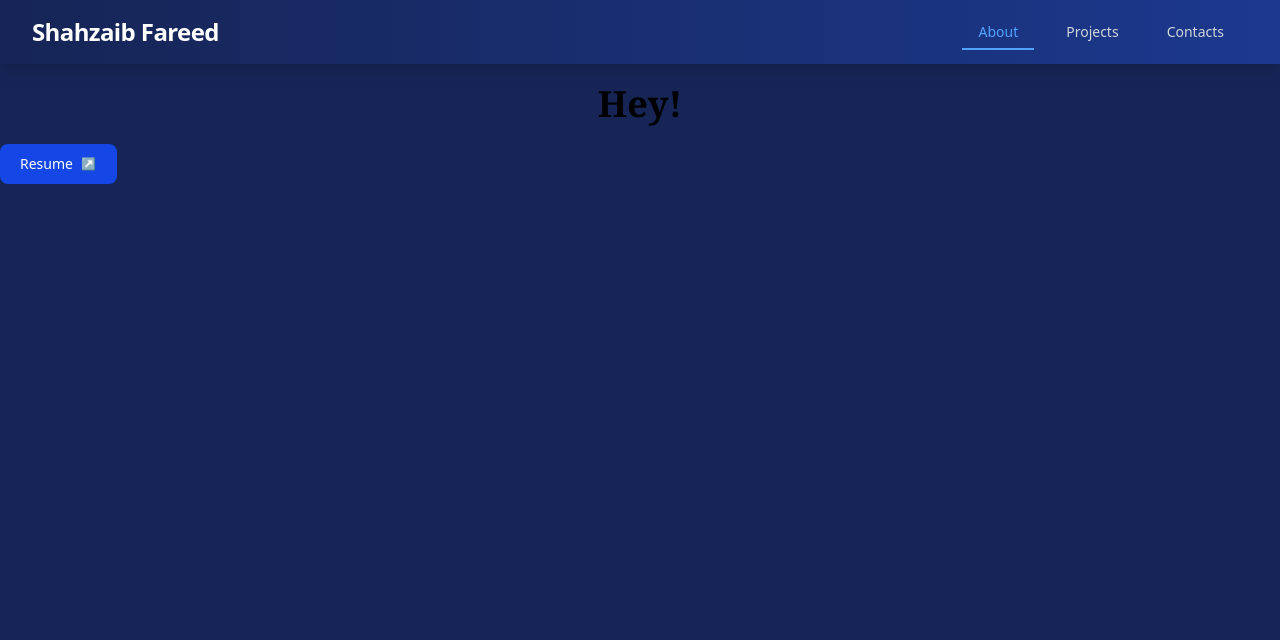
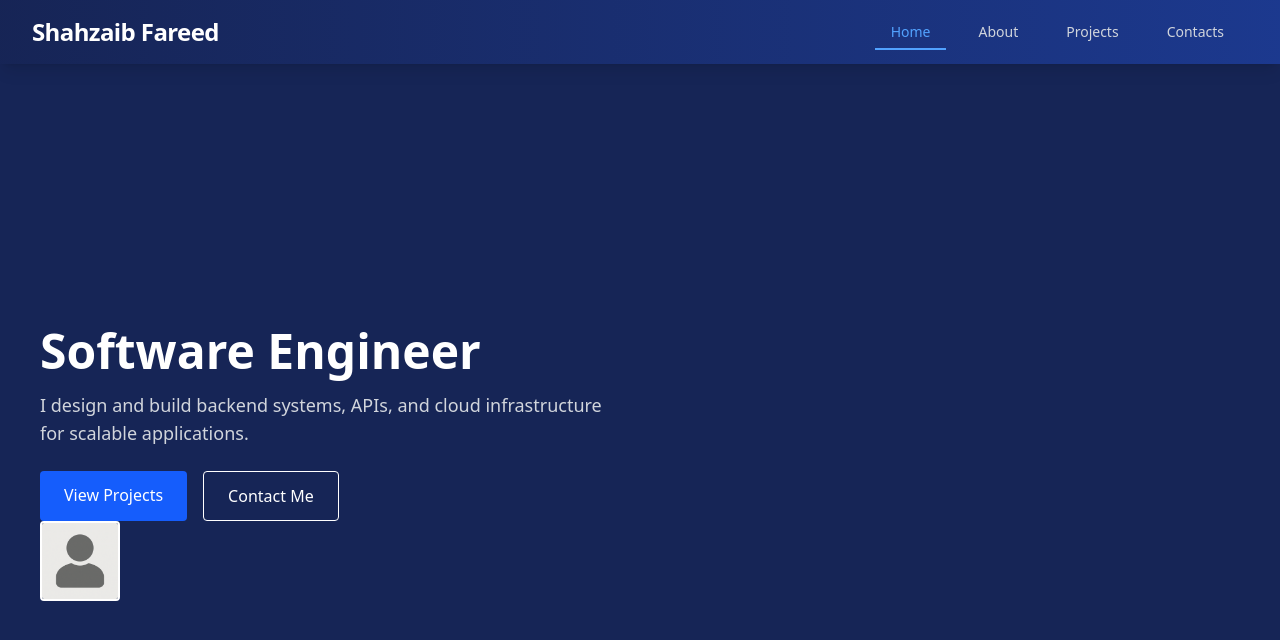
Before and after one commit to Shahzaibf/Portfolio-Website, a React (Vite) app in the folder portfolio/: page / in a window 1280 px wide. Shown: the top 640 px of the page. Built offline with nearby package versions, Linux system fonts and the light colour scheme.

Commit message:
Homepage for now

```diff
--- a/portfolio/src/App.jsx
+++ b/portfolio/src/App.jsx
@@ -4,13 +4,15 @@ import { Routes, Route } from "react-router";
 import AboutPage from './pages/AboutPage';
 import ProjectsPage from './pages/ProjectsPage';
 import ContactsPage from './pages/ContactsPage';
+import HomePage from './pages/HomePage';
 
 function App() {
   return (
     <>
       <Navbar/>
       <Routes>
-        <Route path="/" element={<AboutPage />}  />
+        <Route path="/" element={<HomePage />}  />
+        <Route path="/about" element={<AboutPage />}  />
         <Route path="/projects" element={<ProjectsPage />}  />
         <Route path="/contacts" element={<ContactsPage />}  />
       </Routes>
--- a/portfolio/src/components/Navbar.jsx
+++ b/portfolio/src/components/Navbar.jsx
@@ -5,7 +5,8 @@ import { IoMdClose } from "react-icons/io"; // <IoMdClose />
 import { useState, useEffect } from "react";
 
 const links = [
-  { to: "/", label: "About" },
+  { to: "/", label: "Home"},
+  { to: "/about", label: "About" },
   { to: "/projects", label: "Projects" },
   { to: "/contacts", label: "Contacts" },
 ];
--- a/portfolio/src/pages/AboutPage.jsx
+++ b/portfolio/src/pages/AboutPage.jsx
@@ -11,7 +11,7 @@ const AboutPage = () => {
           </h1>
       </div>
 
-      <button type="button" class="inline-flex items-center px-5 py-2.5 text-sm font-medium text-center text-white bg-blue-700 rounded-lg hover:bg-blue-800 focus:ring-4 focus:outline-none focus:ring-blue-300 dark:bg-blue-600 dark:hover:bg-blue-700 dark:focus:ring-blue-800 arrow:content-['↗'] arrow:text-white arrow:absolute arrow:top-.5 arrow:right-.5 arrow:text-xs">
+      <button type="button" class="inline-flex items-center px-5 py-2.5 text-sm font-medium text-center text-white bg-blue-700 rounded-lg hover:bg-blue-800 focus:ring-4 focus:outline-none focus:ring-blue-300 dark:bg-blue-600 dark:hover:bg-blue-700 dark:focus:ring-blue-800 arrow:content-['↗'] arrow:text-white arrow:absolute arrow:top-.5 arrow:right-.5 arrow:text-xs hover:cursor-pointer">
       Resume
         <span class="inline-flex items-center justify-center w-4 h-4 ms-2 text-xs font-semibold text-white  rounded-full arrow:content">
         { /* ↗ <BsArrowUpRight /> */}
--- /dev/null
+++ b/portfolio/src/pages/HomePage.jsx
@@ -0,0 +1,31 @@
+import React from 'react'
+import { Link } from "react-router";
+import '../styles/animate.css';
+import avatar from '../images/avatar.jpg';
+
+const HomePage = () => {
+  document.body.style.overflow = 'hidden';
+  return (
+    <>
+      <div className="h-screen flex flex-col items-start justify-center pl-10 bg-blue-950 text-white ">
+        <h1 className="text-5xl font-bold mb-4 fade-in-title ">
+          Software Engineer
+        </h1>
+        <p className="text-lg text-gray-300 max-w-xl mb-6">
+          I design and build backend systems, APIs, and cloud infrastructure for scalable applications.
+        </p>
+        <div className="flex gap-4">
+          <Link to="/projects" className="bg-blue-600 text-white px-6 py-3 rounded hover:bg-blue-700 transition-colors duration-300">
+            View Projects
+          </Link>
+          <Link to="/contacts" className="border border-white text-white px-6 py-3 rounded hover:bg-white hover:text-blue-900 transition-colors duration-300">
+            Contact Me
+          </Link>
+        </div>
+        <img src={avatar} alt="Image of Shahzaib Fareed" className=' w-20 h-20 rounded border-2'/>
+      </div>
+    </>
+  )
+}
+
+export default HomePage;
--- a/portfolio/src/pages/ProjectsPage.jsx
+++ b/portfolio/src/pages/ProjectsPage.jsx
@@ -4,42 +4,14 @@ import { IoIosCloseCircle } from "react-icons/io";
 import { FaGithub } from "react-icons/fa"; //<FaGithub />
 import ProjectCard from '../components/ProjectCard'
 import '../styles/border.css'
-import { createSwapy, utils } from 'swapy';
+import { createSwapy } from 'swapy';
 import { useEffect } from 'react';
 import { useRef } from 'react';
+import { initialProjects } from '../utils/proj';
 
-const initialProjects = [
-  {
-    title: "Portfolio",
-    description: "This portfolio site! Created to have others see it and get in touch! Hoping for you to understand my skillset, personality, and goals!",
-    techstack: ["React", "Tailwind"],
-    githublink: null,
-    gitLink: false,
-  },
-  {
-    title: "MERN Product Page Application",
-    description: "A full-stack web application that lets users create, view, update, and delete products. Built with the MERN stack, it features a responsive UI with Chakra UI, modal-based editing, and dynamic routing. Ideal for managing a simple product catalog.",
-    techstack: ["MongoDB", "Express.js", "React.js", "Node.js"],
-    githublink: "https://github.com/Shahzaibf/Product-Page",
-    gitLink: true
-  },
-  {
-    title: "Nexus",
-    description: "App for helping gamers find teams by matching them based on game preferences, playstyle, playtime, and region. It features chat for coordination and a reputation system to reward positive interactions and report issues. Mainly handled cloud computing, architecture, cloud functions, and database management.",
-    techstack: ["AWS", "Lambda", "EC2", "PostgreSQL", "Go"],
-    githublink: null,
-    gitLink: false
-  },
-  {
-    title: "Project 4",
-    description: "Lorem ipsum dolor sit amet, consectetur adipiscing elit. Fusce nec nisl vitae nunc pellentesque ornare vitae eget urna. Maecenas iaculis in est in rutrum. Nulla eros lorem, LIMIT HERE imperdiet non augue ut, mattis varius erat.",
-    techstack: ["React", "Tailwind", "Python"],
-    githublink: null,
-    gitLink: false,
-  },
-]
+
 const ProjectsPage = () => {
-  const [projects, setProjects] = useState(initialProjects)
+  const [projects] = useState(initialProjects)
   const [selectedCard, setSelectedCard] = useState(null);
   const [isClosing, setIsClosing] = useState(false);
   const container = useRef(null);
--- a/portfolio/src/styles/animate.css
+++ b/portfolio/src/styles/animate.css
@@ -1,3 +1,4 @@
+/* Slide in projectpage */
 @keyframes slideInFromBottomFade {
     0% {
       transform: translateY(40px);
@@ -17,6 +18,7 @@
     animation-delay: 0.1s;
 }
 
+/* fade in project modal */
 @keyframes fadeIn {
   0% {
     opacity: 0;
@@ -27,7 +29,7 @@
     transform: scale(1);
   }
 }
-
+/* fade out project modal */
 @keyframes fadeOut {
   0% {
     opacity: 1;
@@ -64,3 +66,14 @@
   transition: none !important;
   z-index: auto !important;
 }
+
+/* fade in HomePage title */
+
+@keyframes fadeIn {
+  from { opacity: 0; }
+  to   { opacity: 1; }
+}
+
+.fade-in-title {
+  animation: fadeIn 1s ease-in forwards;
+}
--- /dev/null
+++ b/portfolio/src/utils/proj.js
@@ -0,0 +1,34 @@
+export const initialProjects = [
+  {
+    title: "Portfolio",
+    description:
+      "This portfolio site! Created to have others see it and get in touch! Hoping for you to understand my skillset, personality, and goals!",
+    techstack: ["React", "Tailwind"],
+    githublink: null,
+    gitLink: false,
+  },
+  {
+    title: "MERN Product Page Application",
+    description:
+      "A full-stack web application that lets users create, view, update, and delete products. Built with the MERN stack, it features a responsive UI with Chakra UI, modal-based editing, and dynamic routing. Ideal for managing a simple product catalog.",
+    techstack: ["MongoDB", "Express.js", "React.js", "Node.js"],
+    githublink: "https://github.com/Shahzaibf/Product-Page",
+    gitLink: true,
+  },
+  {
+    title: "Nexus",
+    description:
+      "App for helping gamers find teams by matching them based on game preferences, playstyle, playtime, and region. It features chat for coordination and a reputation system to reward positive interactions and report issues. Mainly handled cloud computing, architecture, cloud functions, and database management.",
+    techstack: ["AWS", "Lambda", "EC2", "PostgreSQL", "Go"],
+    githublink: null,
+    gitLink: false,
+  },
+  {
+    title: "Project 4",
+    description:
+      "Lorem ipsum dolor sit amet, consectetur adipiscing elit. Fusce nec nisl vitae nunc pellentesque ornare vitae eget urna. Maecenas iaculis in est in rutrum. Nulla eros lorem, LIMIT HERE imperdiet non augue ut, mattis varius erat.",
+    techstack: ["React", "Tailwind", "Python"],
+    githublink: null,
+    gitLink: false,
+  },
+];
```
Also changed, not shown: portfolio/src/images/avatar.jpg (added).
